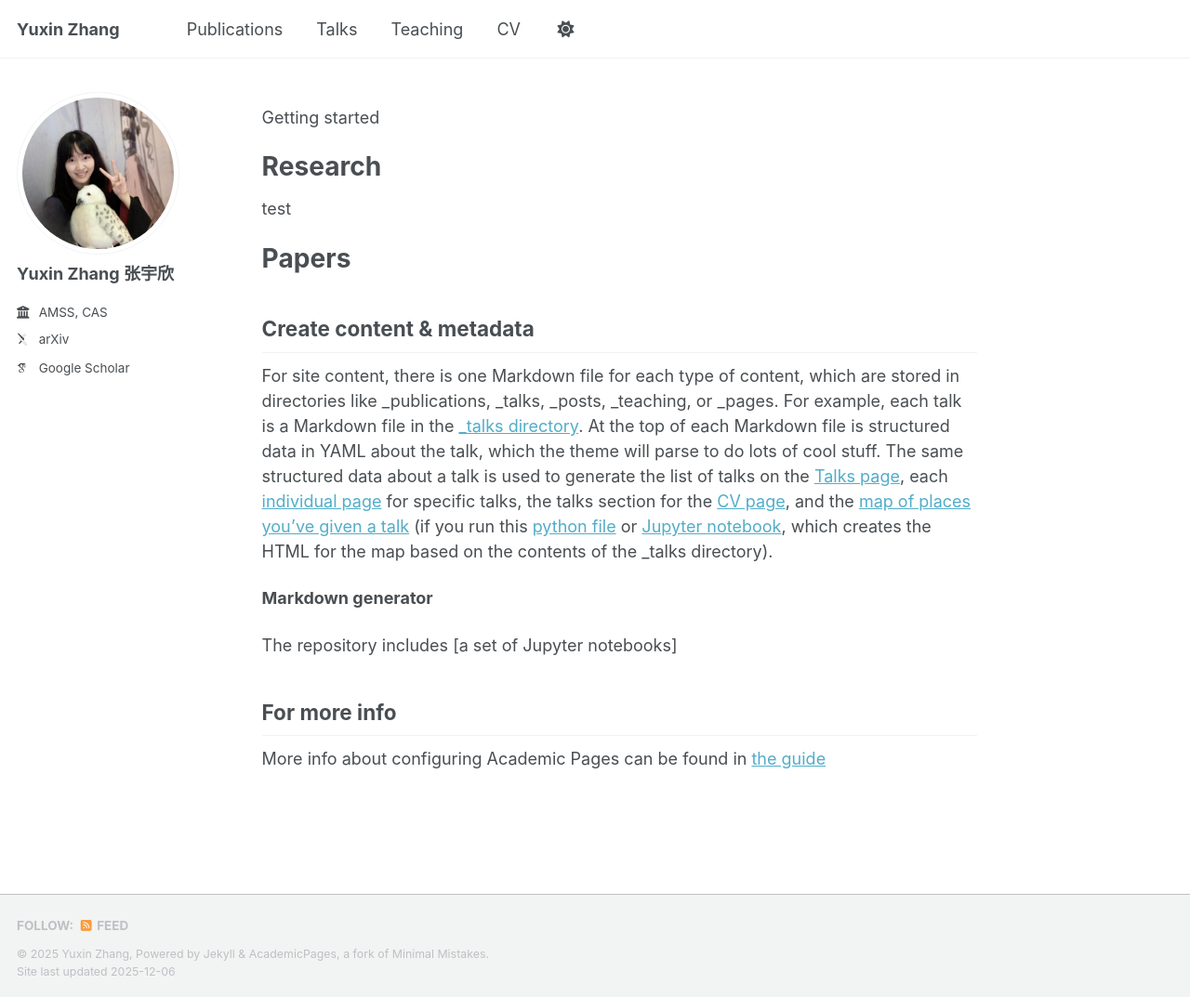
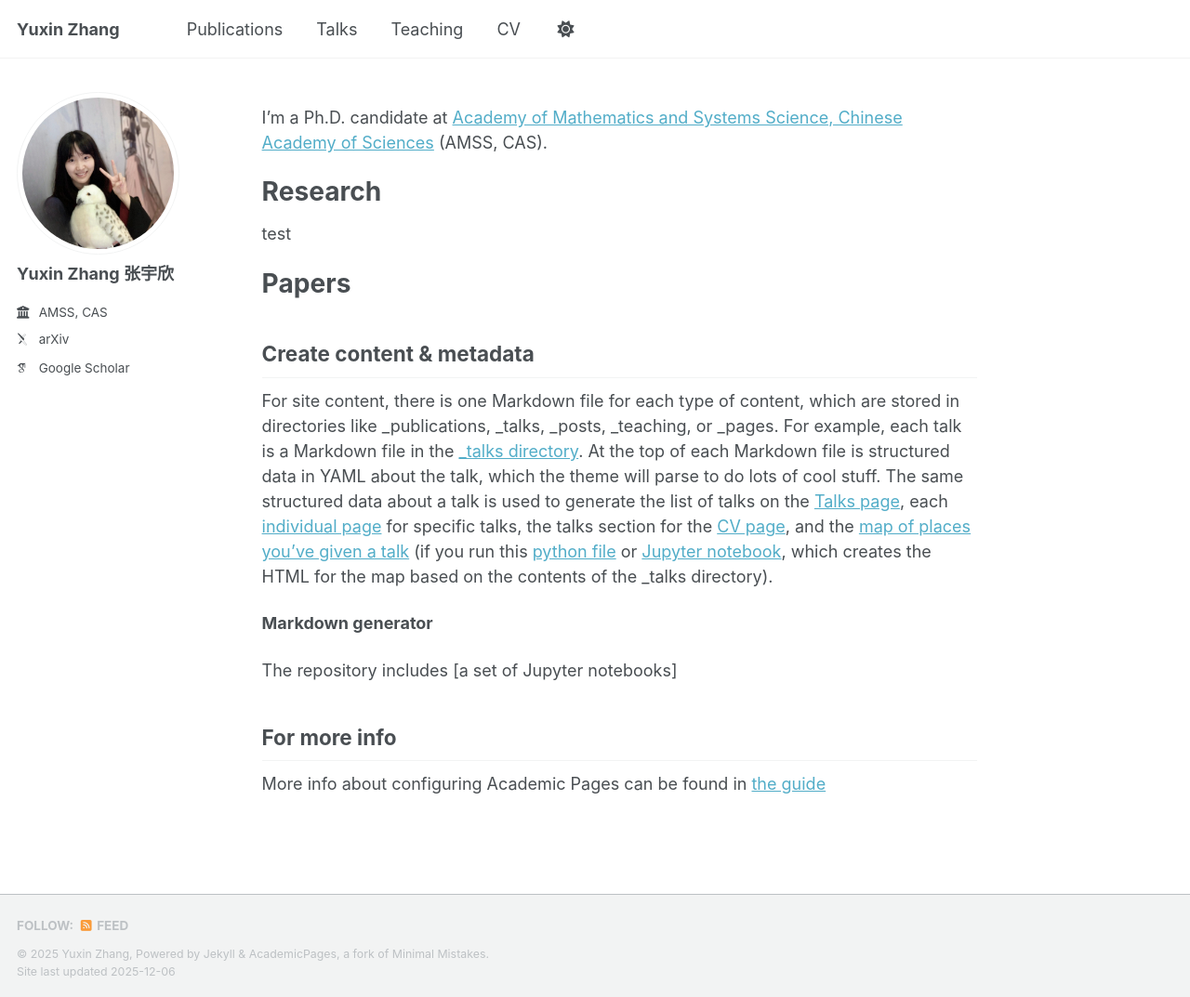
Before and after one commit to yuxinzhangmath/yuxinzhangmath.github.io, a Jekyll site: the page built from _pages/about.md, in a window 1280 px wide and 1073 px high. Shown: the whole window at 93% size. Built offline with Jekyll 4.4.1, drawn with Linux system fonts in a browser that asks for light colours; some web fonts are replaced; a script bundle is joined from its source files by our own code; library files that are not in the unit come from our copies.

Commit message:
Update about.md

```diff
--- a/_pages/about.md
+++ b/_pages/about.md
@@ -7,7 +7,7 @@ redirect_from:
   - /about.html
 ---
 
-Getting started
+I'm a Ph.D. candidate at [Academy of Mathematics and Systems Science, Chinese Academy of Sciences](http://english.amss.cas.cn) (AMSS, CAS).
 
 Research
 ======
```
